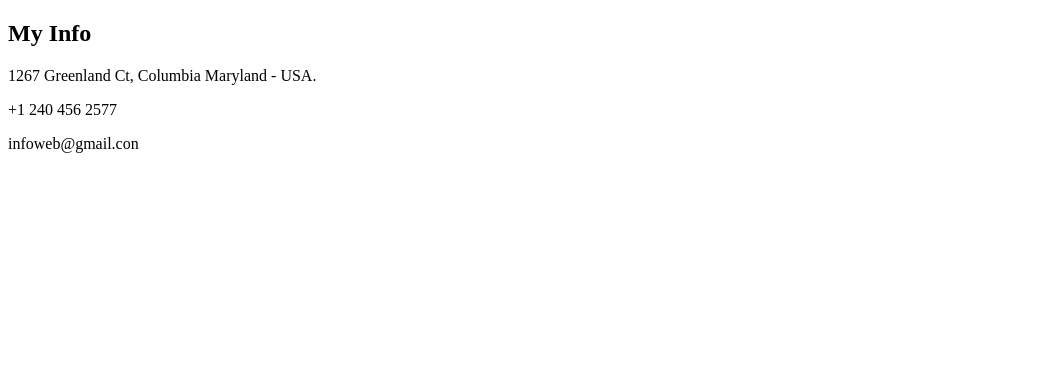
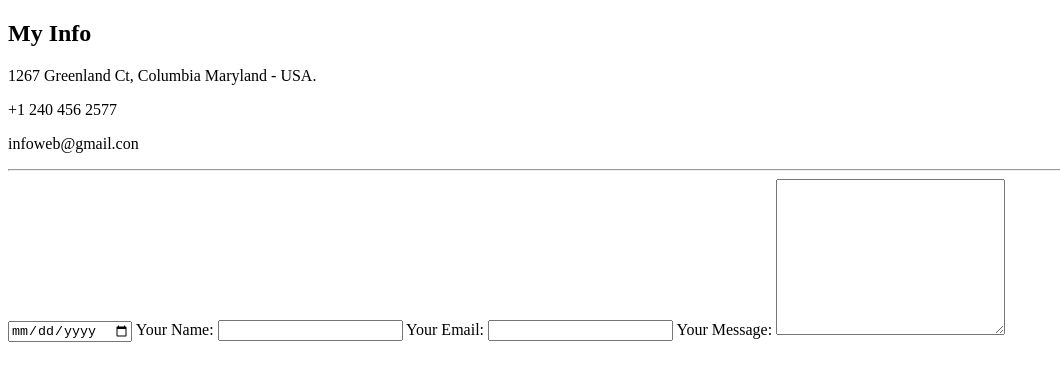
Before and after one commit to kojopoku/cv, a plain HTML site: page contact.html in a window 1280 px wide. Shown: the whole page, without its empty margins (0-1060 px from the left). Drawn offline with Linux system fonts and the light colour scheme.

Commit message:
Update contact.html

```diff
--- a/contact.html
+++ b/contact.html
@@ -9,5 +9,15 @@
     <p>1267 Greenland Ct, Columbia Maryland - USA.</p>
     <p>+1 240 456 2577</p>
     <p>infoweb@gmail.con</p>
+    <hr>
+    <form>
+      <input type="date">
+      <label>Your Name:</label>
+      <input type="name">
+      <label>Your Email:</label>
+      <input type"email">
+      <label>Your Message:</label>
+      <textarea name="name" rows="10" cols="26"></textarea>
+    </form>
   </body>
 </html>
```
